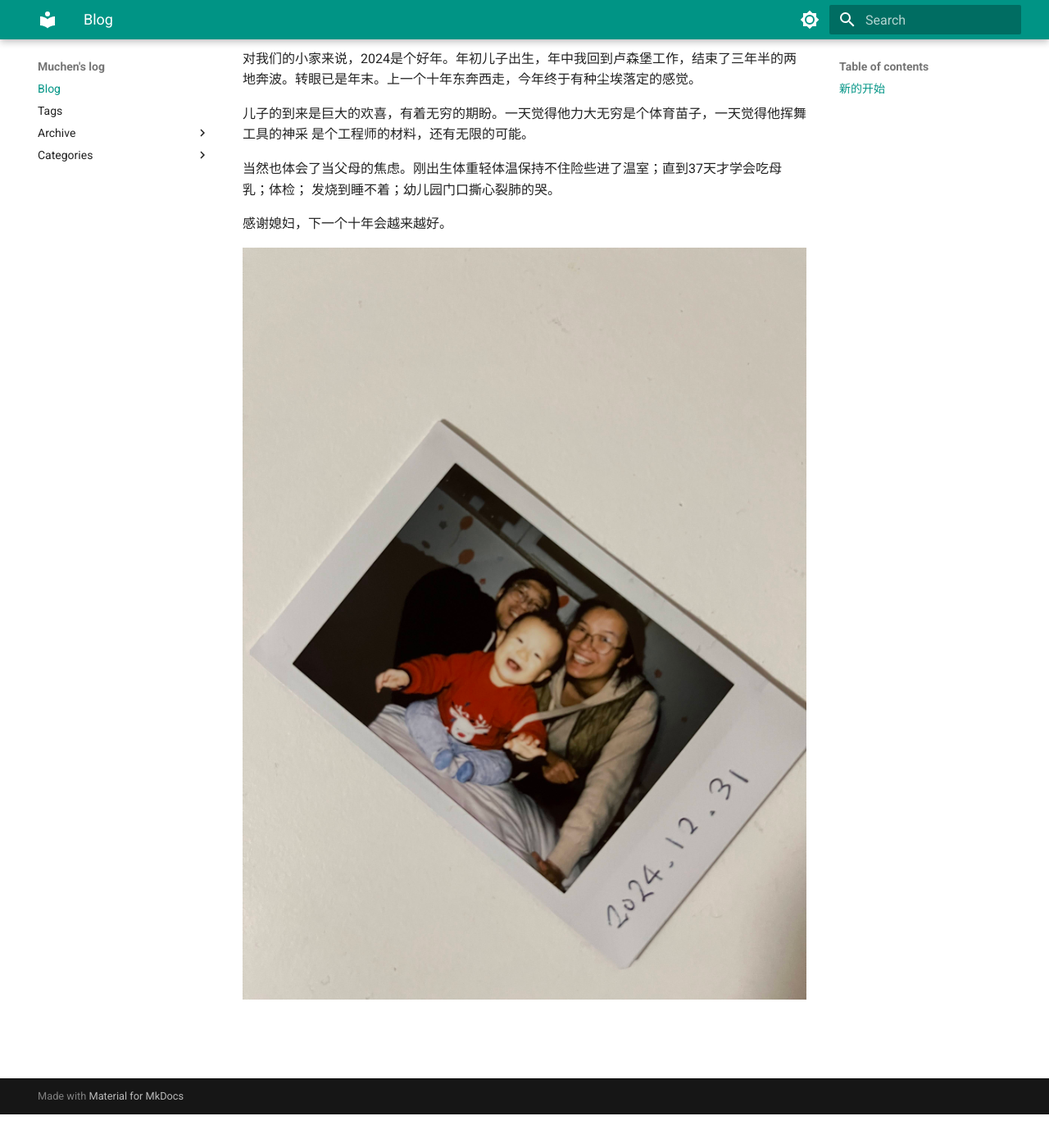
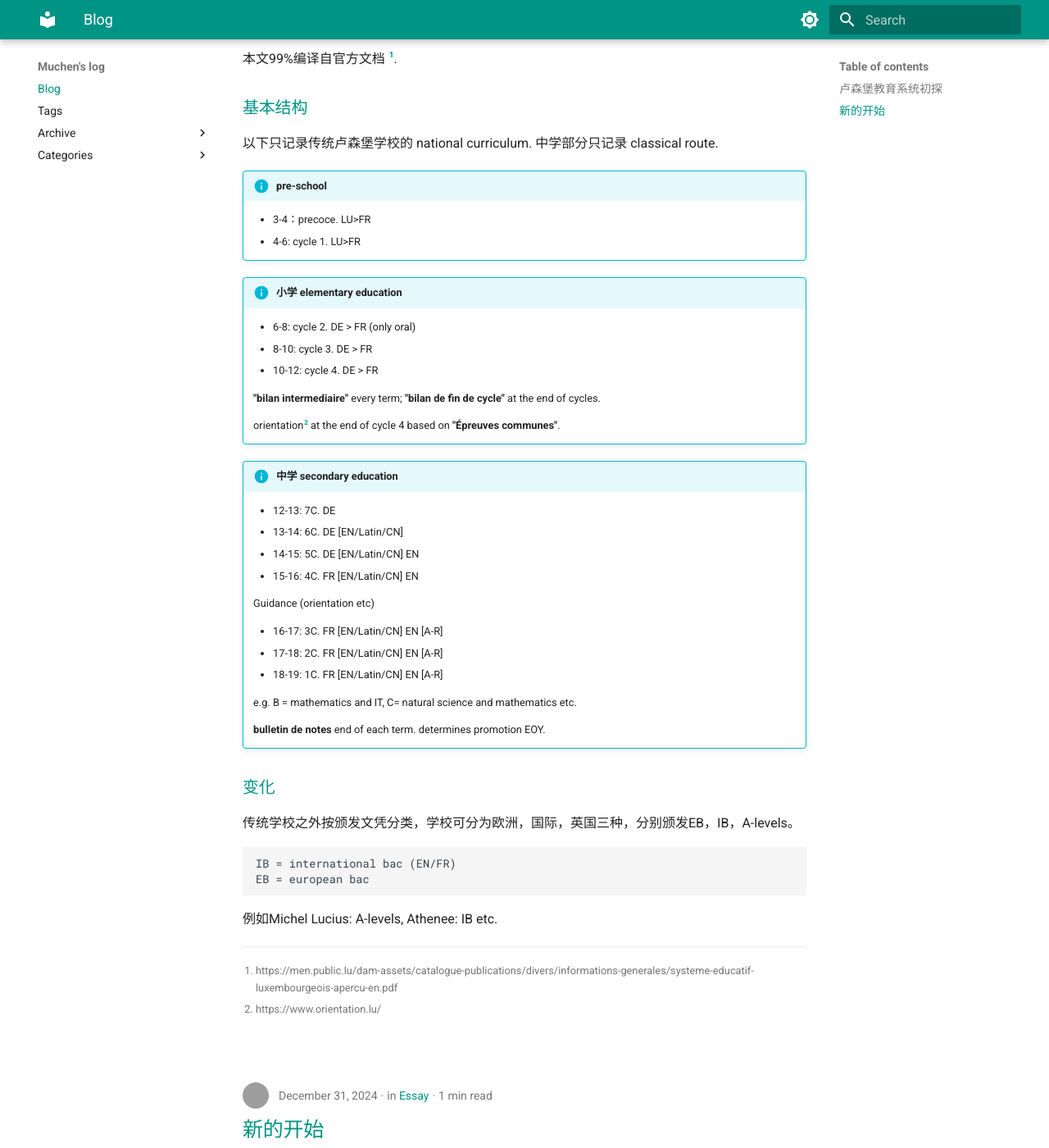
Before and after one commit to xiaochuany/mc, an MkDocs documentation site: the page built from docs/index.md, in a window 1280 px wide and 1400 px high, scrolled down 220 px. Shown: the whole window at 82% size. Built offline with MkDocs 1.6.1 and Material for MkDocs 9.7.7, drawn with Linux system fonts in a browser that asks for light colours; before the commit the page ends 1579 px from its top, so only the background shows below that; some of the changed text lies outside the part shown; grey boxes are pictures that could not be loaded.

Commit message:
new post: school101

```diff
--- /dev/null
+++ b/docs/posts/2025-01-01-lux-edu.md
@@ -0,0 +1,67 @@
+---
+date:
+    created: 2025-01-01
+authors:
+    - xy
+tags:
+    - 教育
+    - 卢森堡
+categories:
+    - Note
+slug: school101
+---
+
+
+# 卢森堡教育系统初探
+
+
+本文99%编译自官方文档 [^guide].
+
+[^guide]: https://men.public.lu/dam-assets/catalogue-publications/divers/informations-generales/systeme-educatif-luxembourgeois-apercu-en.pdf
+
+## 基本结构
+
+以下只记录传统卢森堡学校的 national curriculum. 中学部分只记录 classical route.
+
+!!! info "pre-school"
+
+    - 3-4：precoce. LU>FR
+    - 4-6: cycle 1. LU>FR
+
+!!! info "小学 elementary education"
+
+    - 6-8: cycle 2. DE > FR (only oral)
+    - 8-10: cycle 3. DE > FR
+    - 10-12: cycle 4. DE > FR
+
+    **"bilan intermediaire"** every term; **"bilan de fin de cycle"** at the end of cycles.
+
+    orientation[^maison] at the end of cycle 4 based on **"Épreuves communes"**.
+
+[^maison]: https://www.orientation.lu/
+
+!!! info "中学 secondary education"
+
+    - 12-13: 7C. DE
+    - 13-14: 6C. DE [EN/Latin/CN]
+    - 14-15: 5C. DE [EN/Latin/CN] EN
+    - 15-16: 4C. FR [EN/Latin/CN] EN
+
+    Guidance (orientation etc)
+
+    - 16-17: 3C. FR [EN/Latin/CN] EN [A-R]
+    - 17-18: 2C. FR [EN/Latin/CN] EN [A-R]
+    - 18-19: 1C. FR [EN/Latin/CN] EN [A-R]
+
+    e.g. B = mathematics and IT, C= natural science and mathematics etc.
+
+    **bulletin de notes** end of each term. determines promotion EOY.
+
+## 变化
+
+传统学校之外按颁发文凭分类，学校可分为欧洲，国际，英国三种，分别颁发EB，IB，A-levels。
+
+    IB = international bac (EN/FR)
+    EB = european bac
+
+例如Michel Lucius: A-levels, Athenee: IB etc.
--- a/mkdocs.yml
+++ b/mkdocs.yml
@@ -46,14 +46,21 @@ plugins:
         as_update: date.updated
 
 markdown_extensions:
+  - footnotes
+  # emoji
   - attr_list
   - pymdownx.emoji:
       emoji_index: !!python/name:material.extensions.emoji.twemoji
       emoji_generator: !!python/name:material.extensions.emoji.to_svg
-
-# extra_javascript:
-#   - js/mathjax.js
-#   - https://unpkg.com/mathjax@3/es5/tex-mml-chtml.js
+  # formating
+  - pymdownx.critic
+  - pymdownx.caret
+  - pymdownx.tilde
+  - pymdownx.mark
+  # callout
+  - admonition
+  - pymdownx.details
+  - pymdownx.superfences
 
 # nav:
 #   - index.md
```
